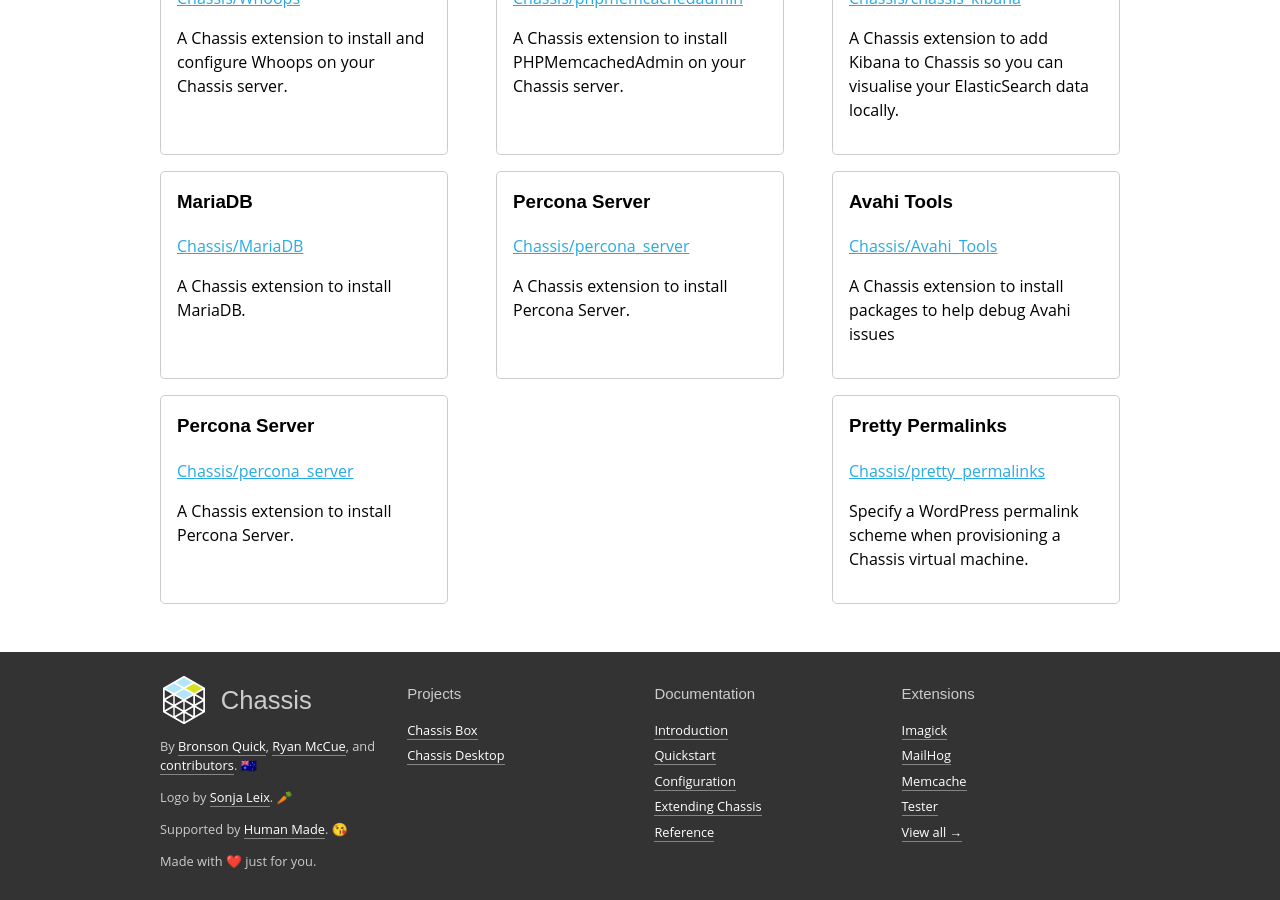
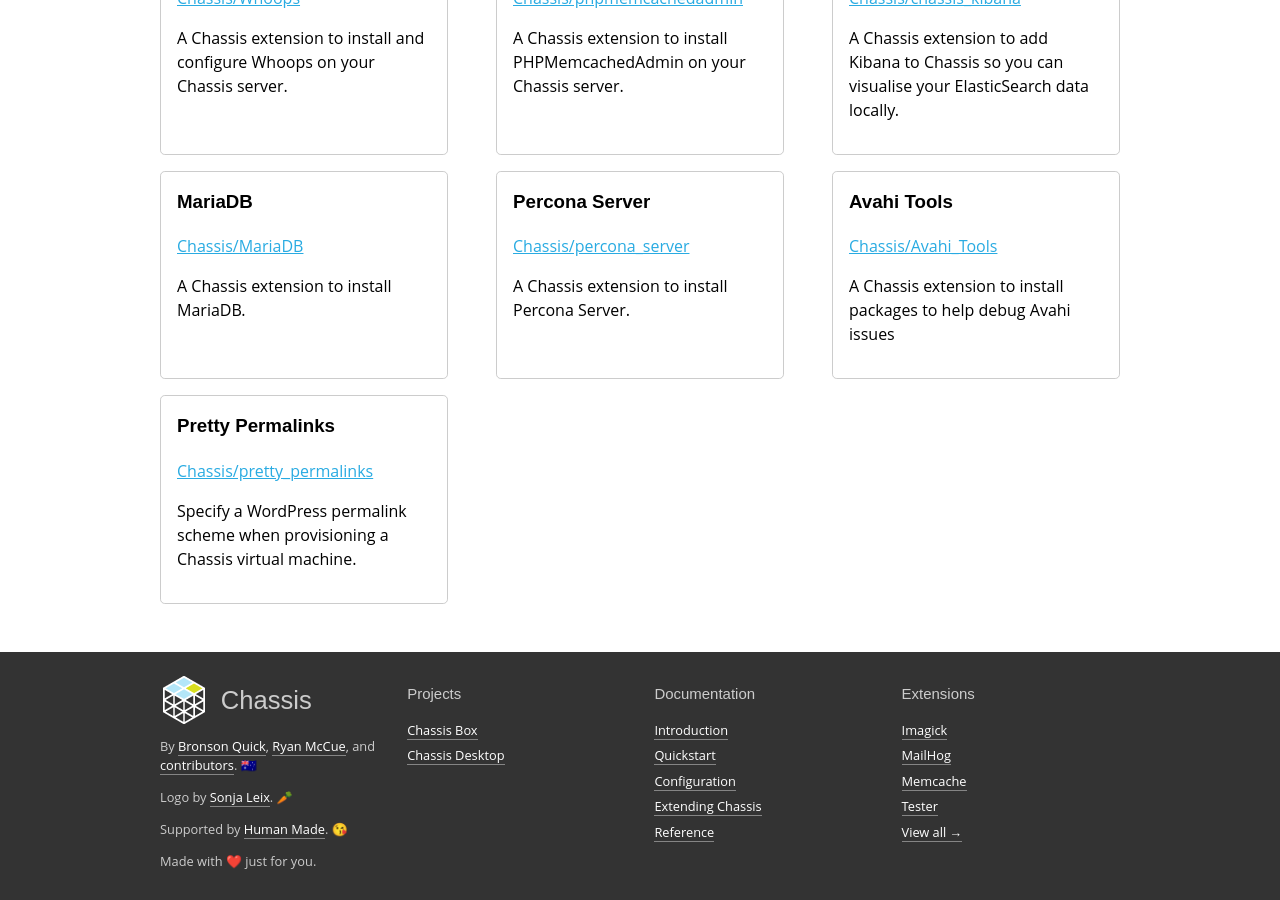
Before and after one commit to Chassis/chassis.io, a Jekyll site: the page built from extensions.md, in a window 1280 px wide and 900 px high, scrolled down 3573 px. Built offline with Jekyll 4.4.1, drawn with Linux system fonts in a browser that asks for light colours.

Commit message:
Remove duplicate

```diff
--- a/_data/extensions.yaml
+++ b/_data/extensions.yaml
@@ -202,10 +202,6 @@
   repository: Chassis/Avahi_Tools
   description: A Chassis extension to install packages to help debug Avahi issues
 
-- name: Percona Server
-  repository: Chassis/percona_server
-  description: A Chassis extension to install Percona Server.
-
 - name: Pretty Permalinks
   repository: Chassis/pretty_permalinks
   description: Specify a WordPress permalink scheme when provisioning a Chassis virtual machine.
```
